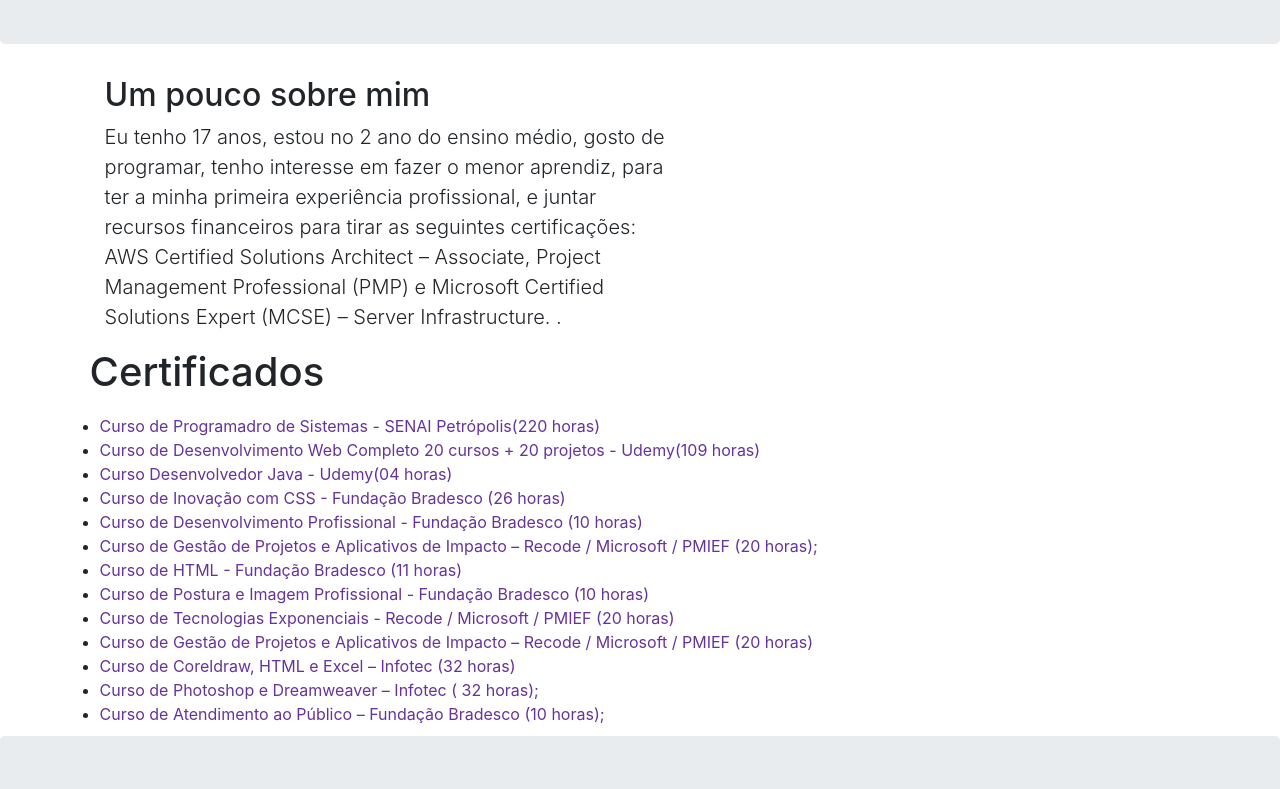
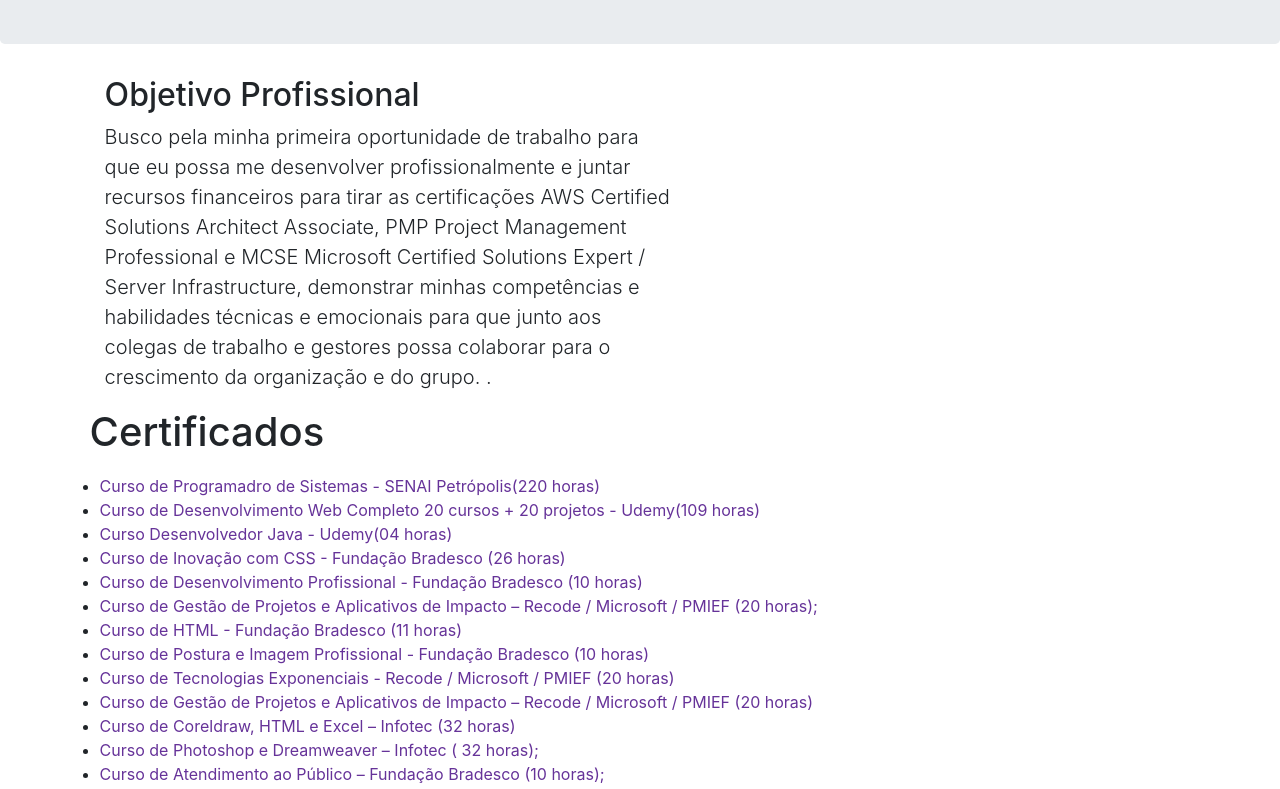
Before and after one commit to Pedro-Muniz-Oliveira/My-Project, a website: page index.html in a window 1280 px wide. Shown: the part 164-953 px from the top of the page. Drawn offline with nearby package versions, Linux system fonts and the light colour scheme.

Commit message:
Update index.html

```diff
--- a/index.html
+++ b/index.html
@@ -26,11 +26,12 @@
 
     <div class="row featurette" style="text-align: left; margin-left:7% ; width: 80%; ">
       <div class="col-md-7 order-md-2">
-      <h2 class="featurette-heading">Um pouco sobre mim <span class="text-muted"></span></h2>
+      <h2 class="featurette-heading">Objetivo Profissional <span class="text-muted"></span></h2>
       <p class="lead">
-          Eu tenho 17 anos, estou no 2 ano do ensino médio, gosto de programar, tenho interesse em fazer
-          o menor aprendiz, para ter a minha primeira experiência profissional, e juntar recursos financeiros para
-          tirar as seguintes certificações: AWS Certified Solutions Architect – Associate, Project Management Professional (PMP) e Microsoft Certified Solutions Expert (MCSE) – Server Infrastructure.
+        Busco pela minha primeira oportunidade de trabalho para que eu possa me desenvolver profissionalmente e juntar recursos
+        financeiros para tirar as certificações AWS Certified Solutions Architect Associate, PMP Project Management Professional e MCSE
+        Microsoft Certified Solutions Expert / Server Infrastructure, demonstrar minhas competências e habilidades técnicas e emocionais
+        para que junto aos colegas de trabalho e gestores possa colaborar para o crescimento da organização e do grupo.
           .</p>
       </div>
     </div>
```
